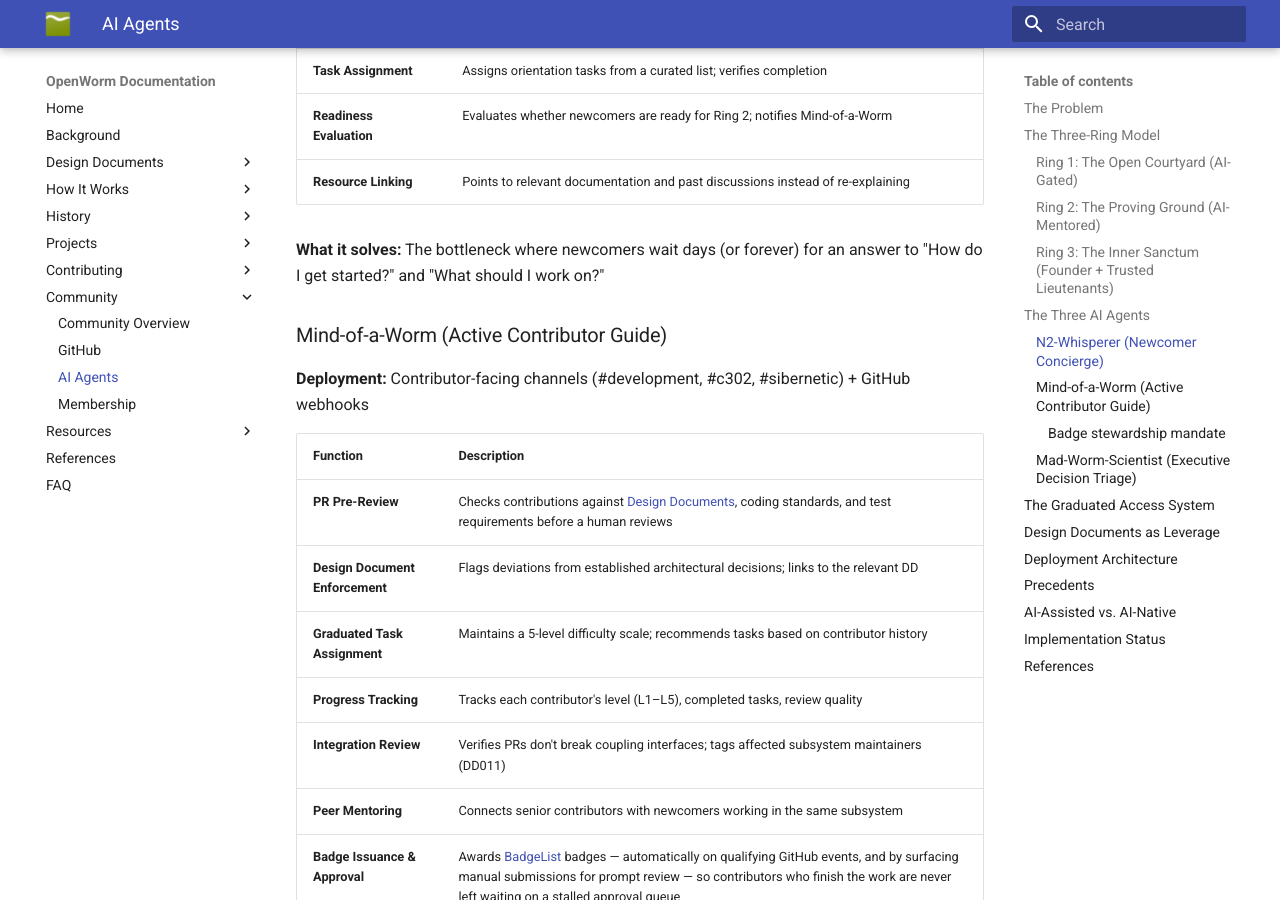
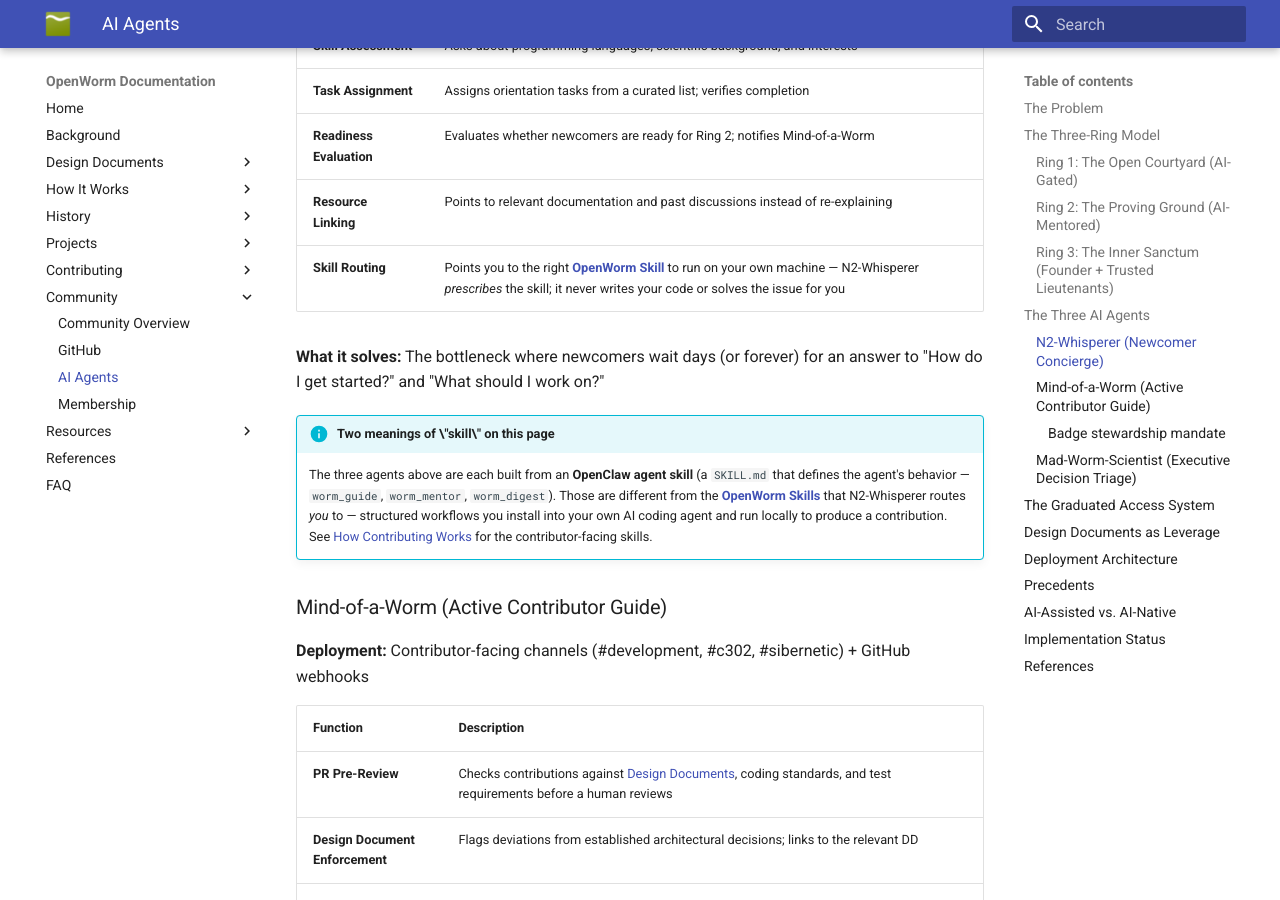
Before and after one commit to openworm/openworm_docs, an MkDocs documentation site: the page built from docs/Community/ai_agents.md, in a window 1280 px wide and 900 px high, scrolled down 3336 px. Built offline with MkDocs 1.6.1 and Material for MkDocs 9.7.7, drawn with Linux system fonts in a browser that asks for light colours; some of the changed text lies outside the part shown.

Commit message:
Disambiguate OpenWorm Skills from OpenClaw agent skills
The word "skill" was carrying two unrelated meanings across the site: the
OpenClaw agent skills the AI agents are built from (worm_guide, worm_mentor,
worm_digest) and the contributor-facing OpenWorm Skills a human or their
coding agent installs and runs locally. Add explicit callouts on both
ai_agents.md and how-contributing-works.md naming the distinction, give
N2-Whisperer a "Skill Routing" capability row that says it prescribes a
skill rather than writing your code, and point community.md at the
skill-accelerated path for anyone already working with an AI agent.

Also replace the stale "openworm-admin repository" pointer with the public
openworm/openworm-skills repo, and state plainly that the agents' own
behavioral specs and deployment configs stay privately maintained.

Co-Authored-By: Claude Opus 5 <noreply@anthropic.com>

```diff
--- a/docs/Community/ai_agents.md
+++ b/docs/Community/ai_agents.md
@@ -106,8 +106,12 @@ Each agent is implemented as an OpenClaw skill deployed in the OpenWorm Slack wo
 | **Task Assignment** | Assigns orientation tasks from a curated list; verifies completion |
 | **Readiness Evaluation** | Evaluates whether newcomers are ready for Ring 2; notifies Mind-of-a-Worm |
 | **Resource Linking** | Points to relevant documentation and past discussions instead of re-explaining |
+| **Skill Routing** | Points you to the right **[OpenWorm Skill](../contributing/how-contributing-works.md)** to run on your own machine — N2-Whisperer *prescribes* the skill; it never writes your code or solves the issue for you |
 
 **What it solves:** The bottleneck where newcomers wait days (or forever) for an answer to "How do I get started?" and "What should I work on?"
+
+!!! info "Two meanings of \"skill\" on this page"
+    The three agents above are each built from an **OpenClaw agent skill** (a `SKILL.md` that defines the agent's behavior — `worm_guide`, `worm_mentor`, `worm_digest`). Those are different from the **[OpenWorm Skills](../contributing/how-contributing-works.md)** that N2-Whisperer routes *you* to — structured workflows you install into your own AI coding agent and run locally to produce a contribution. See [How Contributing Works](../contributing/how-contributing-works.md) for the contributor-facing skills.
 
 ### Mind-of-a-Worm (Active Contributor Guide)
 
@@ -245,7 +249,7 @@ This page describes the **AI-assisted model** where AI agents help human contrib
 | Slack integration | Not yet configured |
 | GitHub webhook integration | Not yet configured |
 
-The full agent specifications, SKILL.md templates, and deployment configurations are maintained in the [openworm-admin](https://github.com/openworm) repository.
+The contributor-facing **[OpenWorm Skills](https://github.com/openworm/openworm-skills)** — the workflows N2-Whisperer routes you to — are open source in the `openworm/openworm-skills` repository. The agents' own behavioral specifications and deployment configurations are maintained privately by the OpenWorm Foundation.
 
 ---
 
```
Also changed, not shown: docs/community.md (+3 -0 lines), docs/contributing/how-contributing-works.md (+4 -1 lines).
